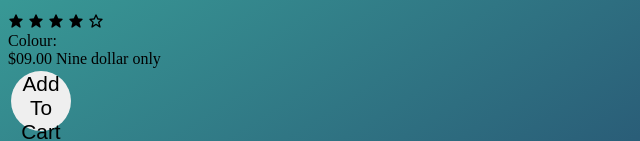
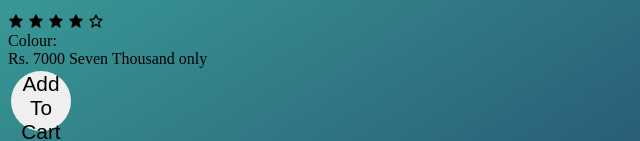
Before and after one commit to aditya-armal/js-mini-project, a plain HTML site: page Animated Product Card/index.html in a window 1280 px wide. Shown: the part 2054-2195 px from the top of the page, 0-640 px from the left. Drawn offline with nearby package versions, Linux system fonts and the light colour scheme; files that its build step writes are made by us from their sources.

Commit message:
Changed Price to indian Currency

```diff
--- a/Animated Product Card/index.html
+++ b/Animated Product Card/index.html
@@ -40,8 +40,8 @@
         </div>
       </div>
       <div class="price">
-        <span class="price_num">$09.00</span>
-        <span class="price_letter">Nine dollar only</span>
+        <span class="price_num">Rs. 7000</span>
+        <span class="price_letter">Seven Thousand only</span>
       </div>
     </div>
     <div class="button">
```
